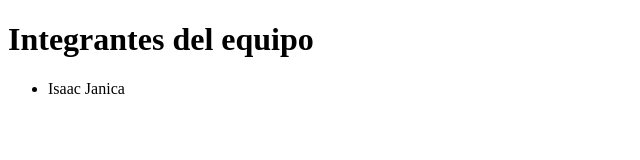
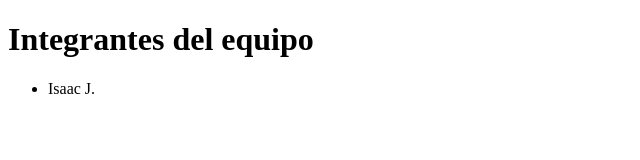
Before and after one commit to Meteora22/proyecto_grupo, a plain HTML site: page index.html in a window 1280 px wide. Shown: the full height of the page, 0-640 px from the left. Drawn offline with Linux system fonts and the light colour scheme.

Commit message:
Modify main for the sake of art

```diff
--- a/index.html
+++ b/index.html
@@ -9,7 +9,7 @@
 <body>
 <h1>Integrantes del equipo</h1>
 <ul>
-    <li>Isaac Janica</li>
+    <li>Isaac J.</li>
 </ul>
 </body>
 </html>
```
